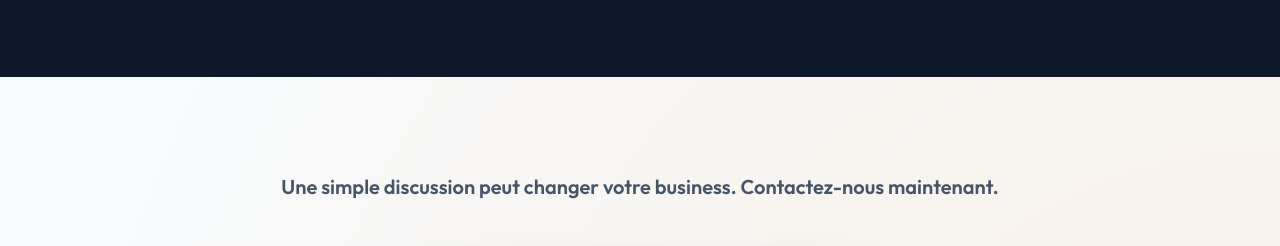
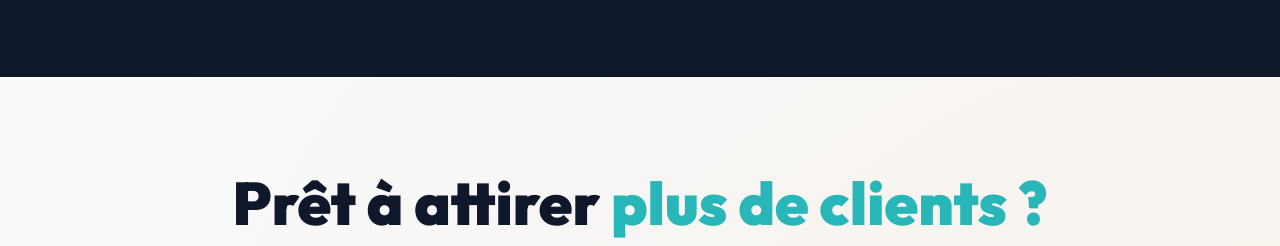
Before and after one commit to mika8787878762816282/shoptapub-site, a plain HTML site: page index.html in a window 1280 px wide. Shown: the part 2295-2541 px from the top of the page. Drawn offline with nearby package versions, Linux system fonts and the light colour scheme.

Commit message:
dep'oyer dute

```diff
--- a/index.html
+++ b/index.html
@@ -4,16 +4,12 @@
   <meta charset="UTF-8">
   <meta name="viewport" content="width=device-width, initial-scale=1.0">
   <title>Shoptapub - Agence de Publicité Haute Performance</title>
-
   <!-- Tailwind CSS -->
   <script src="https://cdn.tailwindcss.com"></script>
-
   <!-- FontAwesome -->
   <link rel="stylesheet" href="https://cdnjs.cloudflare.com/ajax/libs/font-awesome/6.4.0/css/all.min.css">
-
   <!-- Google Fonts -->
   <link href="https://fonts.googleapis.com/css2?family=Outfit:wght@400;600;800;900&display=swap" rel="stylesheet">
-
   <script>
     tailwind.config = {
       theme: {
@@ -32,20 +28,17 @@
       }
     }
   </script>
-
   <style>
     body { font-family: 'Outfit', sans-serif; }
     .bg-gradient-soft {
-            background: radial-gradient(circle at 0% 0%, rgba(41, 182, 185, 0.1) 0, transparent 40%),
+      background:
+        radial-gradient(circle at 0% 0%, rgba(41, 182, 185, 0.1) 0, transparent 40%),
         radial-gradient(circle at 100% 100%, rgba(241, 142, 30, 0.1) 0, transparent 40%);
     }
-        .card-shadow {
-            box-shadow: 0 10px 30px -10px rgba(0,0,0,0.08);
-        }
+    .card-shadow { box-shadow: 0 10px 30px -10px rgba(0,0,0,0.08); }
   </style>
 </head>
 <body class="bg-slate-50 text-slate-900 antialiased bg-gradient-soft">
-
   <!-- Navigation -->
   <nav class="fixed w-full z-50 bg-white/90 backdrop-blur-md border-b border-slate-100">
     <div class="max-w-7xl mx-auto px-6 h-20 flex justify-between items-center">
@@ -56,7 +49,6 @@
         </div>
         <span class="font-black text-2xl tracking-tighter">Shop<span class="text-brand-orange">tapub</span></span>
       </div>
-
       <div class="hidden md:flex items-center gap-6">
         <a href="#expert" class="font-bold text-slate-600 hover:text-brand-teal transition">Expertise</a>
         <a href="#avis" class="font-bold text-slate-600 hover:text-brand-teal transition">Témoignages</a>
@@ -77,11 +69,9 @@
         Trouvez des clients <br>
         <span class="text-brand-teal font-black">avec Shoptapub !</span>
       </h1>
-
       <p class="text-xl md:text-2xl text-slate-600 font-semibold mb-12 max-w-3xl mx-auto leading-relaxed">
         Nous créons des publicités haute-performance et gérons vos campagnes payantes pour transformer vos réseaux sociaux en véritables machines à vendre.
       </p>
-
       <div class="flex flex-col sm:flex-row gap-4 justify-center items-center">
         <a href="https://youtube.com/shorts/Mu-VvkqO31w" target="_blank" class="w-full sm:w-auto px-10 py-5 bg-red-600 text-white rounded-2xl font-black text-lg flex items-center justify-center gap-3 shadow-xl hover:bg-red-700 transition transform hover:-translate-y-1">
           <i class="fab fa-youtube text-2xl"></i> Voir la vidéo démo
@@ -93,7 +83,7 @@
     </div>
   </section>
 
-    <!-- Pourquoi la pub payante ? (Nouveau bloc de texte détaillé) -->
+  <!-- Pourquoi la pub payante ? -->
   <section id="expert" class="py-20 bg-white">
     <div class="max-w-7xl mx-auto px-6">
       <div class="grid lg:grid-cols-2 gap-16 items-center">
@@ -140,7 +130,7 @@
     </div>
   </section>
 
-    <!-- Design Réseaux (Visuels conservés) -->
+  <!-- Design Réseaux -->
   <section class="py-20 px-6">
     <div class="max-w-7xl mx-auto">
       <h2 class="text-4xl font-black text-center mb-12">Maîtrise totale des plateformes</h2>
@@ -169,13 +159,11 @@
     </div>
   </section>
 
-    <!-- Témoignages détaillés (Nouveau contenu approfondi) -->
+  <!-- Témoignages -->
   <section id="avis" class="py-20 bg-brand-dark text-white">
     <div class="max-w-7xl mx-auto px-6">
       <h2 class="text-4xl font-black text-center mb-16">Ils ont fait décoller leur activité</h2>
-
       <div class="grid md:grid-cols-2 gap-8">
-                <!-- Avis 1 -->
         <div class="bg-slate-800/50 p-10 rounded-[2.5rem] border border-slate-700">
           <div class="text-brand-orange mb-6 flex gap-1">
             <i class="fas fa-star"></i><i class="fas fa-star"></i><i class="fas fa-star"></i><i class="fas fa-star"></i><i class="fas fa-star"></i>
@@ -192,7 +180,6 @@
           </div>
         </div>
 
-                <!-- Avis 2 -->
         <div class="bg-slate-800/50 p-10 rounded-[2.5rem] border border-slate-700">
           <div class="text-brand-orange mb-6 flex gap-1">
             <i class="fas fa-star"></i><i class="fas fa-star"></i><i class="fas fa-star"></i><i class="fas fa-star"></i><i class="fas fa-star"></i>
@@ -208,6 +195,7 @@
             </div>
           </div>
         </div>
+
       </div>
     </div>
   </section>
@@ -215,8 +203,8 @@
   <!-- CTA Final -->
   <section class="py-24 px-6 text-center">
     <div class="max-w-4xl mx-auto">
+      <h2 class="text-4xl md:text-6xl font-black mb-8 leading-tight">Prêt à attirer <span class="text-brand-teal">plus de clients ?</span></h2>
       <p class="text-xl text-slate-600 mb-12 font-semibold">Une simple discussion peut changer votre business. Contactez-nous maintenant.</p>
-
       <a href="https://wa.me/33643248581" target="_blank" class="inline-flex items-center gap-4 px-12 py-6 bg-[#25D366] text-white rounded-[2rem] text-2xl font-black shadow-2xl hover:scale-105 transition">
         <i class="fab fa-whatsapp text-4xl"></i> DISCUTONS SUR WHATSAPP
       </a>
@@ -240,6 +228,5 @@
   <a href="https://wa.me/33643248581" target="_blank" class="fixed bottom-8 right-8 w-16 h-16 bg-[#25D366] text-white rounded-2xl flex items-center justify-center shadow-2xl z-50 text-3xl animate-pulse">
     <i class="fab fa-whatsapp"></i>
   </a>
-
 </body>
 </html>
```
Lines whose indentation alone changed are shown as unchanged.
